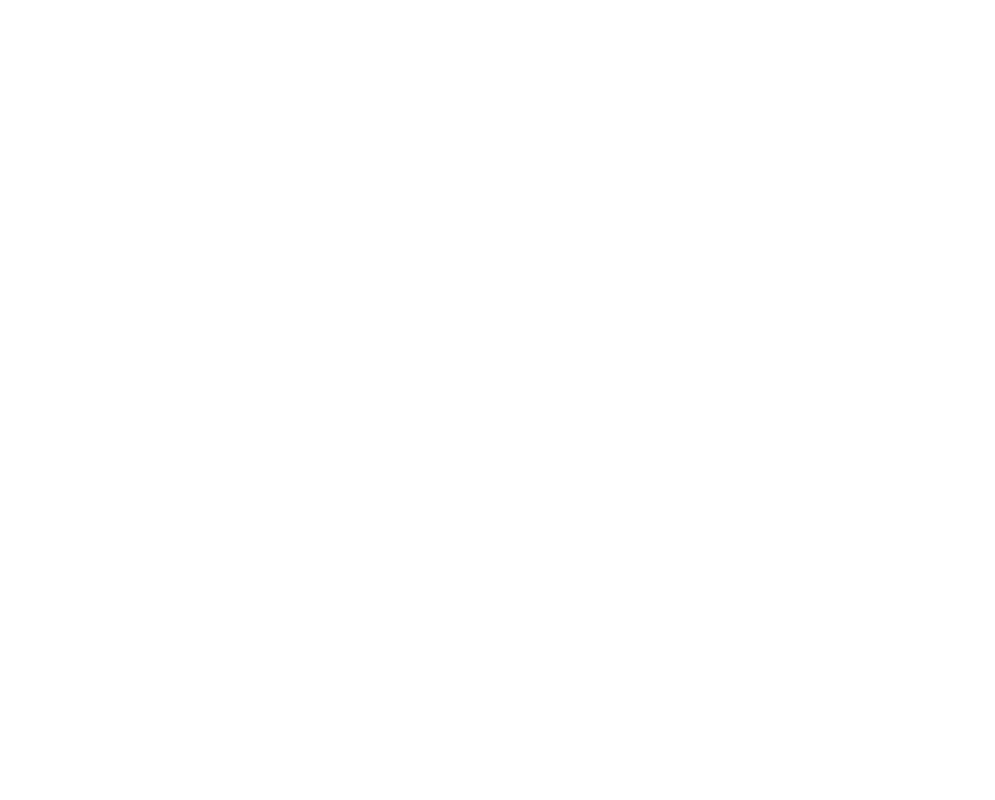
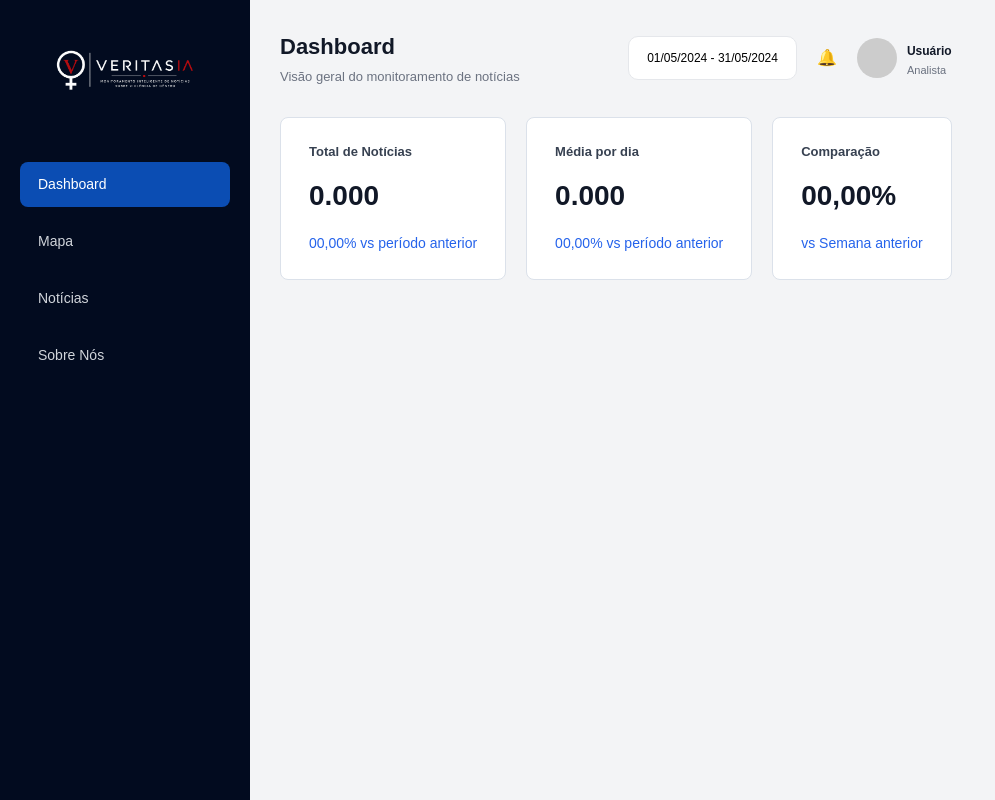
Before and after one commit to unb-mds/2026-2-Squad03, a React (Vite) app in the folder Frontend/: page /#/dashboard in a window 1280 px wide. Shown: the whole page, without its empty margins (0-995 px from the left). Built offline with nearby package versions, Linux system fonts and the light colour scheme.

Commit message:
organiza o layout inicial do dashboard

```diff
--- a/Frontend/src/App.css
+++ b/Frontend/src/App.css
@@ -232,3 +232,71 @@
 .card h3 {
   font-size: 28px;
 }
+body {
+  margin: 0;
+  font-family: Arial, sans-serif;
+  background: #f3f4f6;
+}
+
+.app {
+  display: flex;
+  min-height: 100vh;
+}
+
+.sidebar {
+  width: 250px;
+  background: #020b1f;
+  color: white;
+  padding: 20px;
+}
+
+.content {
+  flex: 1;
+  padding: 30px;
+}
+
+.header {
+  display: flex;
+  justify-content: space-between;
+  align-items: center;
+}
+
+.header-actions {
+  display: flex;
+  align-items: center;
+  gap: 20px;
+}
+
+.date-button {
+  background: white;
+  border: 1px solid #ddd;
+  padding: 10px 16px;
+  border-radius: 10px;
+}
+
+.user-box {
+  display: flex;
+  align-items: center;
+  gap: 10px;
+}
+
+.avatar {
+  width: 40px;
+  height: 40px;
+  background: #ccc;
+  border-radius: 50%;
+}
+
+.cards {
+  display: flex;
+  gap: 20px;
+  margin-top: 30px;
+}
+
+.stat-card {
+  background: white;
+  padding: 20px;
+  border-radius: 12px;
+  width: 220px;
+  box-shadow: 0 2px 8px rgba(0, 0, 0, 0.08);
+}
--- a/Frontend/src/App.jsx
+++ b/Frontend/src/App.jsx
@@ -1,4 +1,4 @@
-import { BrowserRouter, Routes, Route } from "react-router-dom";
+import { HashRouter, Routes, Route } from "react-router-dom";
 
 import Home from "./pages/Home";
 import Login from "./pages/Login";
@@ -7,7 +7,7 @@
 
 function App() {
   return (
-    <BrowserRouter basename="/2026-2-VeritasIA">
+    <HashRouter>
       <Routes>
         <Route path="/" element={<Home />} />
 
@@ -17,7 +17,7 @@
 
         <Route path="/dashboard" element={<Dashboard />} />
       </Routes>
-    </BrowserRouter>
+    </HashRouter>
   );
 }
 
--- a/Frontend/src/pages/Dashboard.jsx
+++ b/Frontend/src/pages/Dashboard.jsx
@@ -1,5 +1,66 @@
+import "../App.css";
+import Sidebar from "../components/Sidebar";
+import StatCard from "../components/StatCard";
+
 function Dashboard() {
-  return <h1>Dashboard</h1>;
+  const stats = [
+    {
+      title: "Total de Notícias",
+      value: "0.000",
+      description: "00,00% vs período anterior",
+    },
+    {
+      title: "Média por dia",
+      value: "0.000",
+      description: "00,00% vs período anterior",
+    },
+    {
+      title: "Comparação",
+      value: "00,00%",
+      description: "vs Semana anterior",
+    },
+  ];
+
+  return (
+    <div className="app">
+      <Sidebar />
+
+      <main className="content">
+        <header className="header">
+          <div>
+            <h2>Dashboard</h2>
+            <p>Visão geral do monitoramento de notícias</p>
+          </div>
+
+          <div className="header-actions">
+            <button className="date-button">01/05/2024 - 31/05/2024</button>
+
+            <span className="bell">🔔</span>
+
+            <div className="user-box">
+              <div className="avatar"></div>
+
+              <div>
+                <strong>Usuário</strong>
+                <p>Analista</p>
+              </div>
+            </div>
+          </div>
+        </header>
+
+        <section className="cards">
+          {stats.map((stat, index) => (
+            <StatCard
+              key={index}
+              title={stat.title}
+              value={stat.value}
+              description={stat.description}
+            />
+          ))}
+        </section>
+      </main>
+    </div>
+  );
 }
 
 export default Dashboard;
```
